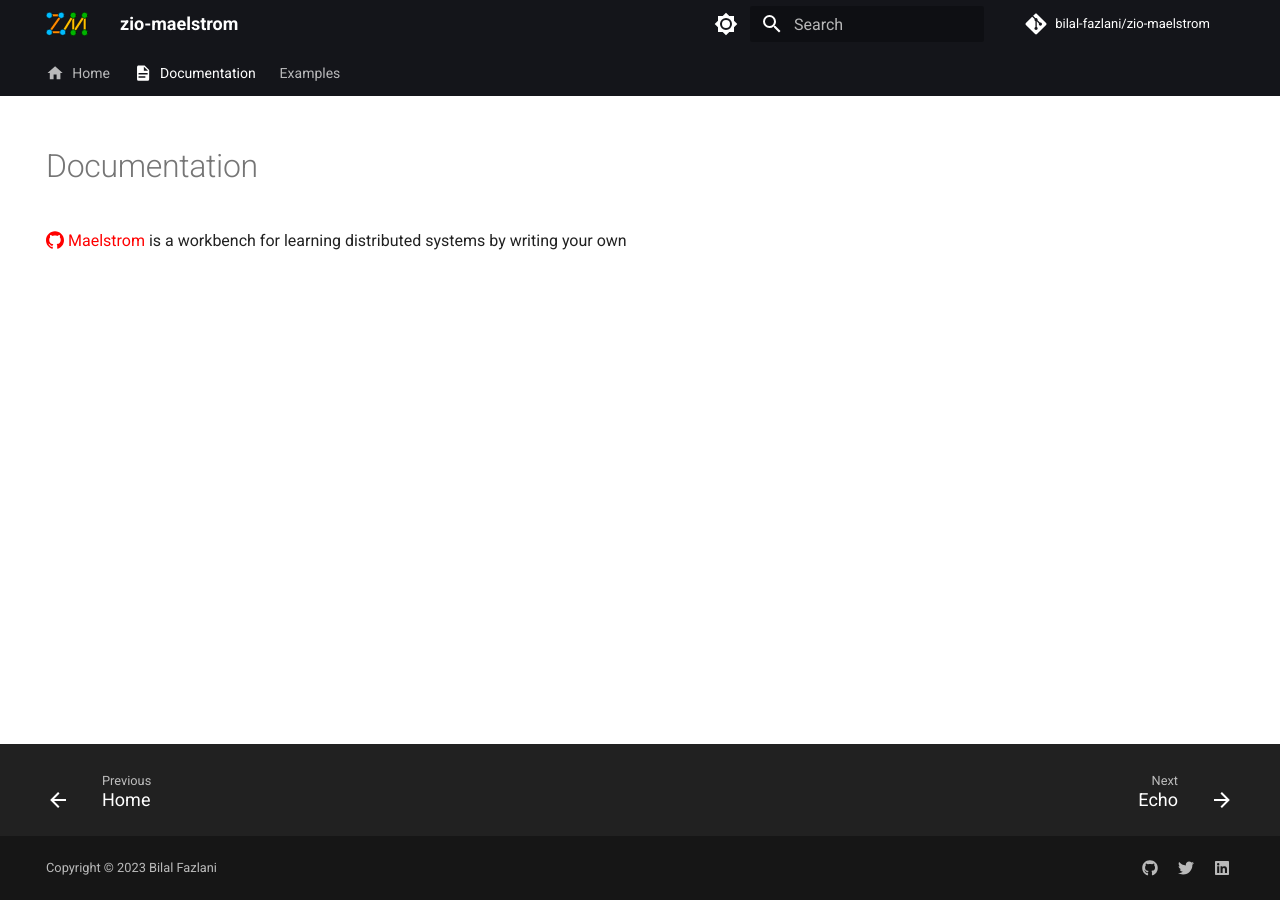
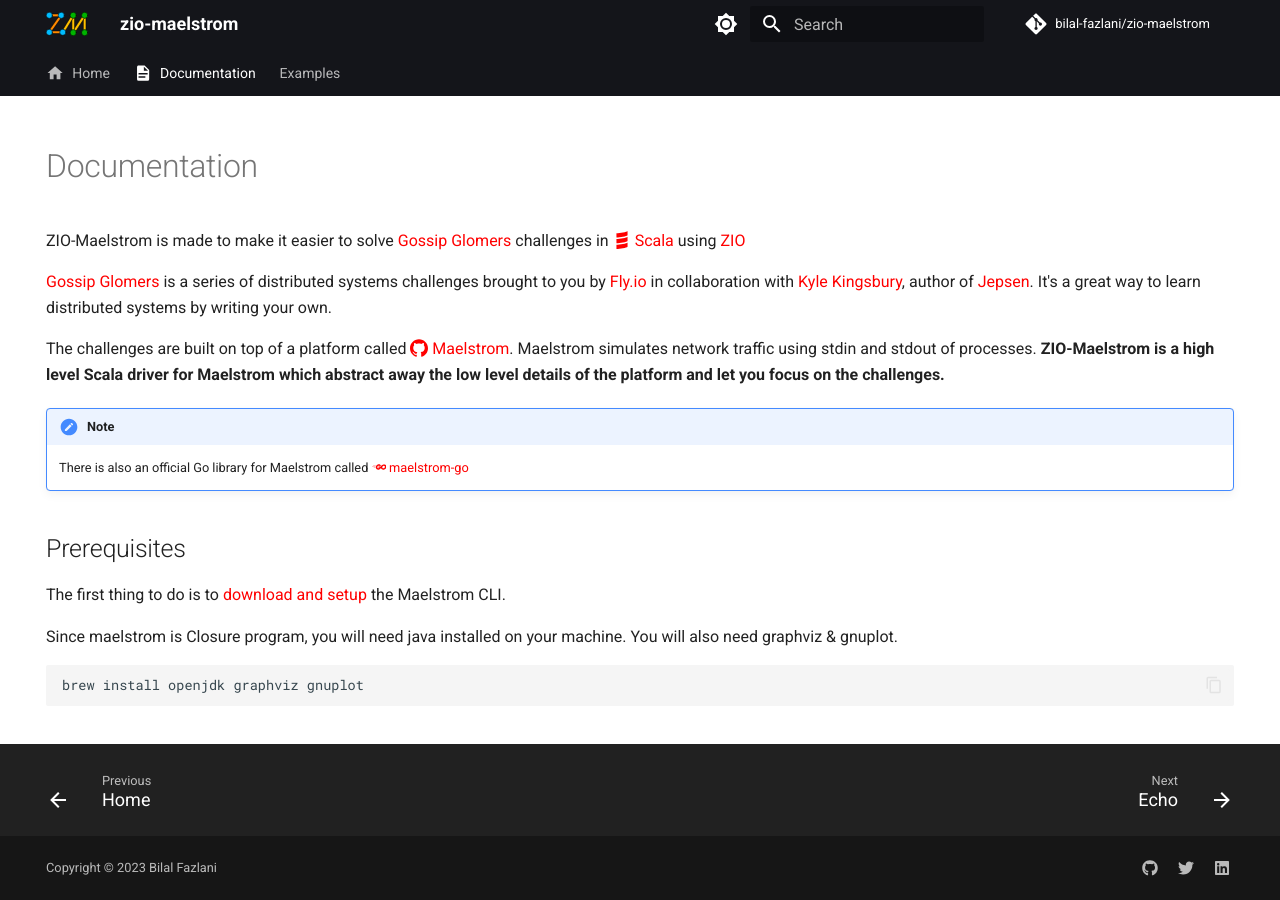
Before and after one commit to bilal-fazlani/zio-maelstrom, an MkDocs documentation site: the page built from docs/documentation/index.md, in a window 1280 px wide. Built offline with MkDocs 1.6.1 and Material for MkDocs 9.7.7, drawn with Linux system fonts in a browser that asks for light colours; plug-ins that fetch from the network failed and are left out; comment, search, counter and statistics services are not loaded.

Commit message:
add developer info in sbt
update sbt add doc summary

````diff
--- a/docs/documentation/index.md
+++ b/docs/documentation/index.md
@@ -7,4 +7,21 @@ hide:
 
 # Documentation
 
-[:simple-github: Maelstrom](https://github.com/jepsen-io/maelstrom) is a workbench for learning distributed systems by writing your own
+ZIO-Maelstrom is made to make it easier to solve [Gossip Glomers](https://fly.io/dist-sys/) challenges in [:simple-scala: Scala](https://www.scala-lang.org/) using [ZIO](https://zio.dev/)
+
+[Gossip Glomers](https://fly.io/dist-sys/) is a series of distributed systems challenges brought to you by [Fly.io](https://fly.io/) in collaboration with [Kyle Kingsbury](https://aphyr.com/about), author of [Jepsen](https://jepsen.io/). It's a great way to learn distributed systems by writing your own.
+
+The challenges are built on top of a platform called [:simple-github: Maelstrom](https://github.com/jepsen-io/maelstrom). Maelstrom simulates network traffic using stdin and stdout of processes. **ZIO-Maelstrom is a high level Scala driver for Maelstrom which abstract away the low level details of the platform and let you focus on the challenges.**
+
+!!! note
+    There is also an official Go library for Maelstrom called [:fontawesome-brands-golang: maelstrom-go](https://pkg.go.dev/github.com/jepsen-io/maelstrom/demo/go)
+
+## Prerequisites
+
+The first thing to do is to [download and setup](https://github.com/jepsen-io/maelstrom/blob/main/doc/01-getting-ready/index.md#getting-ready) the Maelstrom CLI.
+
+Since maelstrom is Closure program, you will need java installed on your machine. You will also need graphviz & gnuplot.
+
+```bash
+brew install openjdk graphviz gnuplot
+```
````
Also changed, not shown: 3 other files.
